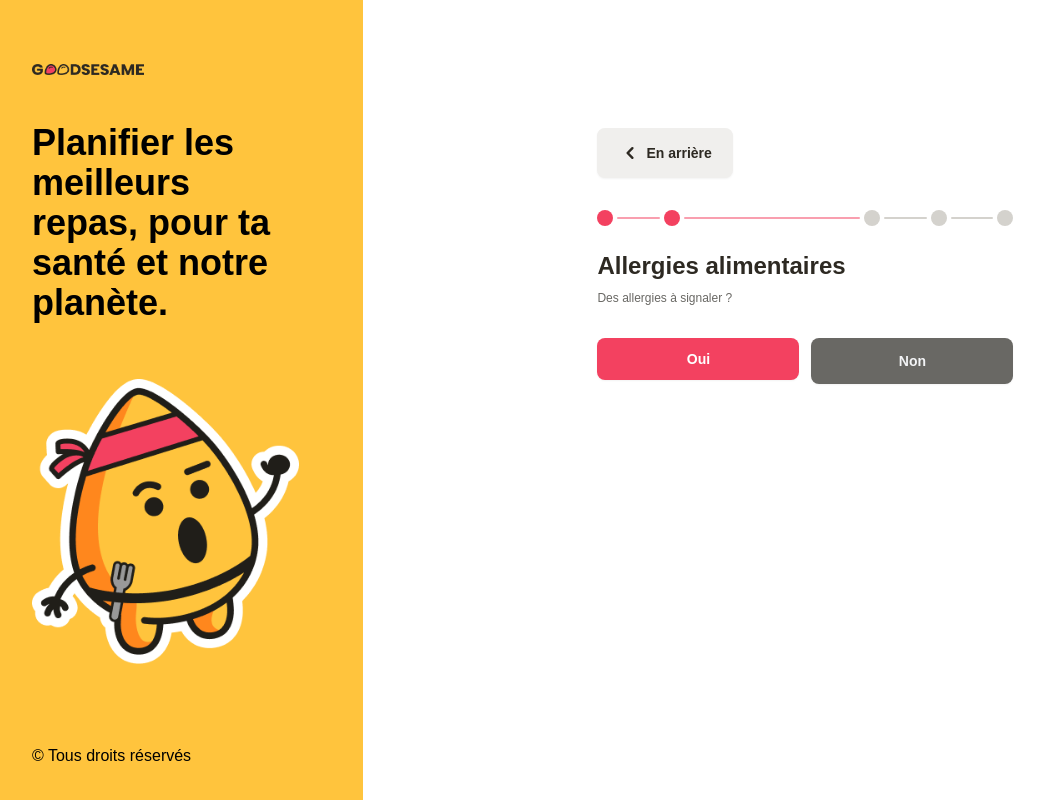
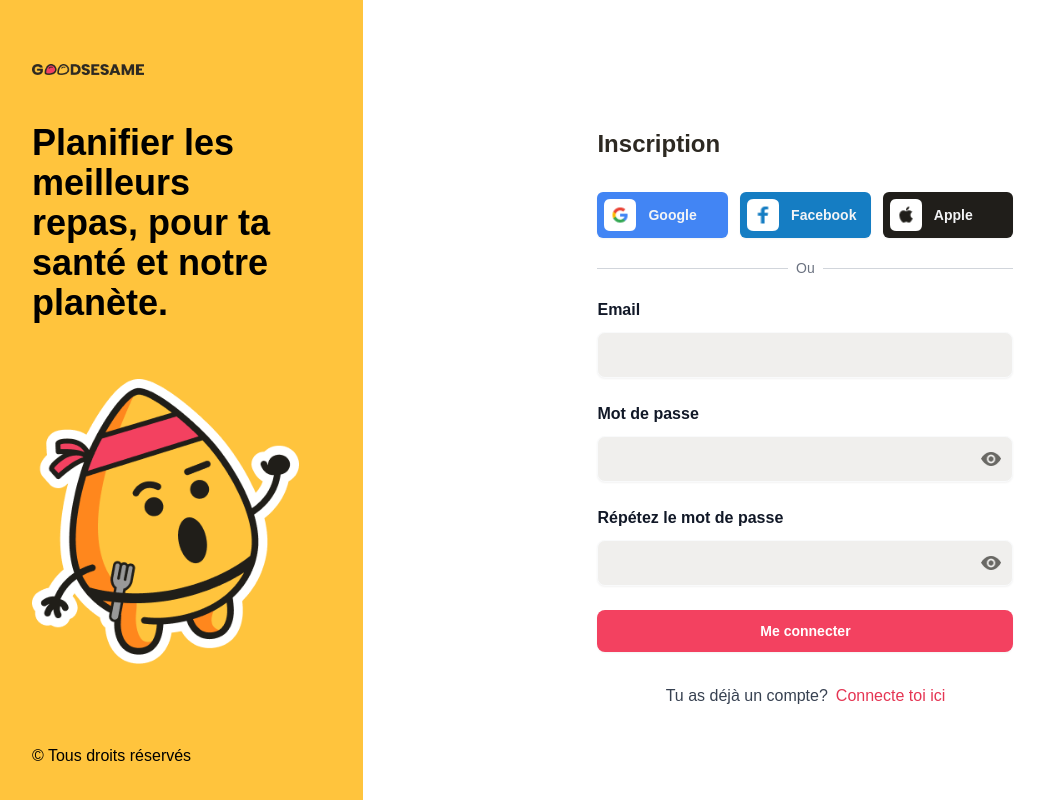
Before and after one commit to devjs728/goodsesame, a React (Create React App) app: page /sign-up in a window 1280 px wide. Shown: the whole page, without its empty margins (32-1076 px from the left). Built offline with nearby package versions, Linux system fonts and the light colour scheme; what @tailwindcss/typography would draw is missing.

Commit message:
fix the signup link

```diff
--- a/src/page/signUp.tsx
+++ b/src/page/signUp.tsx
@@ -11,7 +11,7 @@ import Progress from "../component/setupProfile/progress";
 import GrayButton from "../component/widgets/buttons/grayButton";
 
 export default function SignUp() {
-  const [step, setStep] = useState<number>(1);
+  const [step, setStep] = useState<number>(-1);
 
   const [email, setEmail] = useState<string>("");
   const [password, setPassword] = useState<string>("");
--- a/tailwind.config.js
+++ b/tailwind.config.js
@@ -15,6 +15,7 @@ module.exports = {
         "pink-4": "#EB5757",
         "pink-5": "#e25353",
         "purple-1": "#9B51E0",
+        "purple-2": "#5865F2",
         "orange-1": "#F2994A",
         "orange-2": "#ed9648",
         "green-1": "#27AE60",
@@ -42,6 +43,8 @@ module.exports = {
         "gray-1": "#696864",
         "gray-2": "#2D2922",
         "gray-350": "#D4D2CD",
+        "purple-1": "#9B51E0",
+        "purple-2": "#5865F2",
         "orange-1": "#F2994A",
         "orange-2": "#ed9648",
         "green-1": "#27AE60",
@@ -59,6 +62,8 @@ module.exports = {
         "pink-5": "#e25353",
         "gray-1": "#696864",
         "gray-2": "#62615e",
+        "purple-1": "#9B51E0",
+        "purple-2": "#5865F2",
         "orange-1": "#F2994A",
         "orange-2": "#ed9648",
         "green-1": "#27AE60",
```
